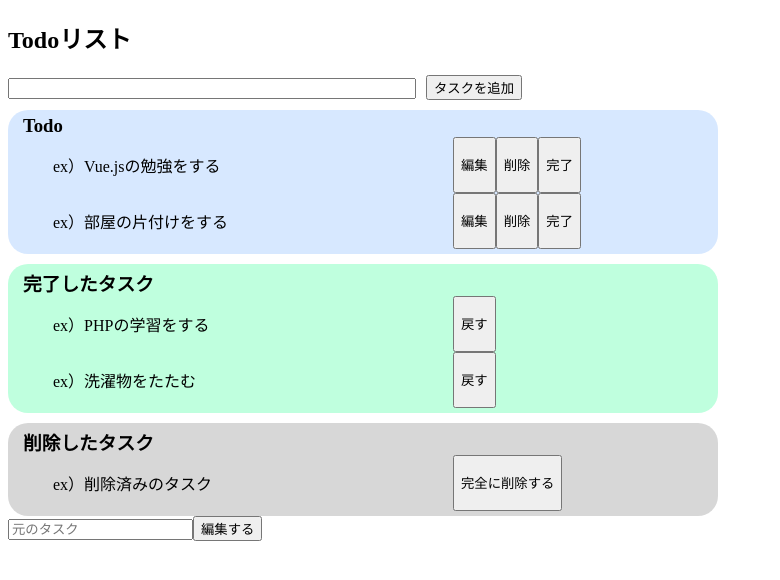
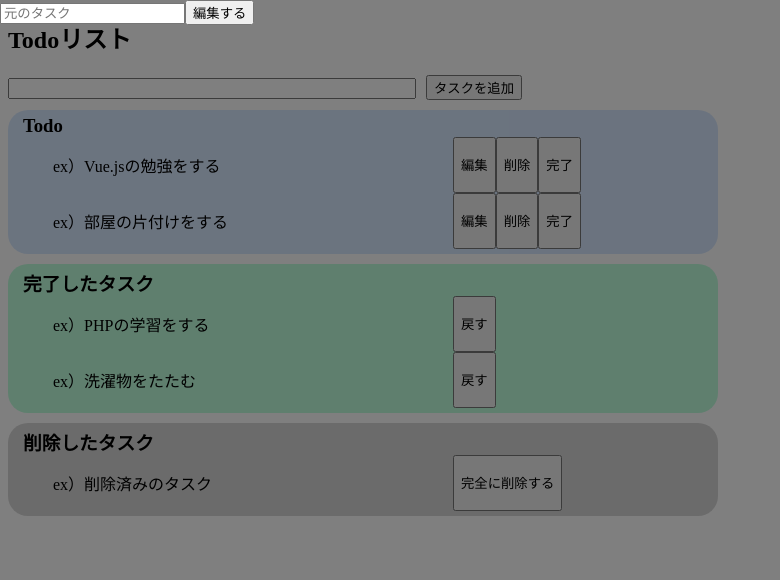
Before and after one commit to KazumaEnomoto/Todolist-Vue2, a Vue app: page / in a window 1280 px wide. Shown: the top 580 px of the page, without its empty margins (0-780 px from the left). Built offline with nearby package versions, Linux system fonts and the light colour scheme.

Commit message:
modalのレイヤー設定

```diff
--- a/src/components/TodoTask.vue
+++ b/src/components/TodoTask.vue
@@ -147,4 +147,15 @@ ul {
     font-size: 20px;
     color: red;
 }
+
+.modal {
+    position: fixed;
+    z-index: 1;
+    left: 0;
+    top: 0;
+    height: 100%;
+    width: 100%;
+    overflow: auto;
+    background-color: rgba(0,0,0,0.5);
+}
 </style>
```
